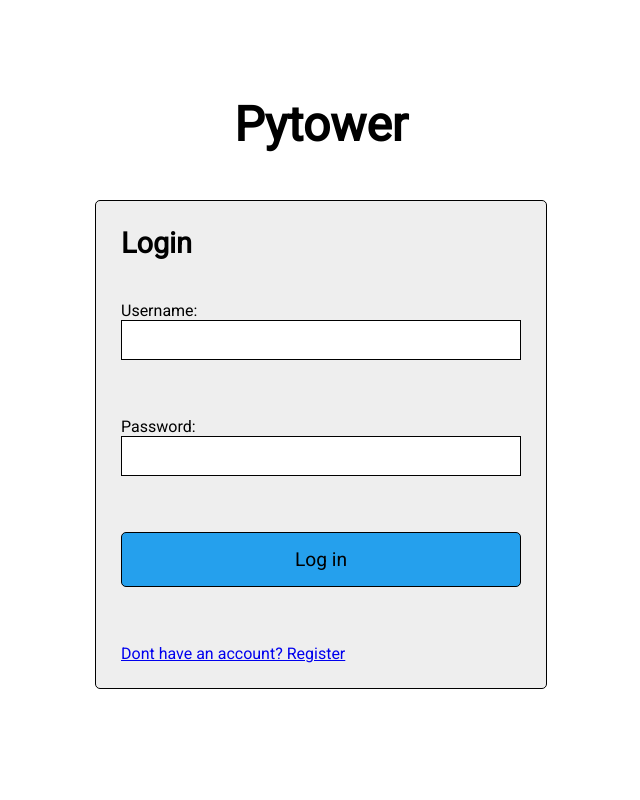
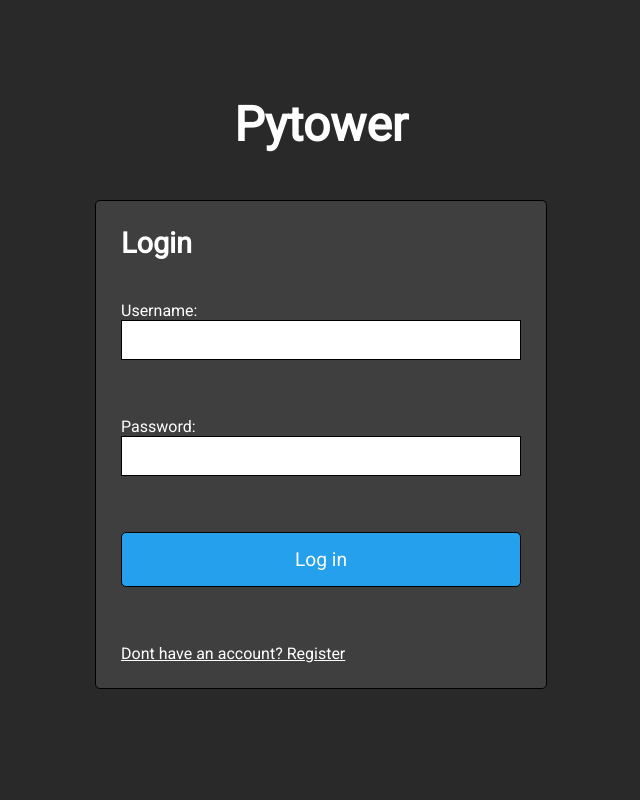
Before and after one commit to ayunas/pytower, a Django app: page / in a window 1280 px wide. Shown: the whole page, without its empty margins (319-959 px from the left). Run offline with Django 3.2, Linux system fonts and the light colour scheme.

Commit message:
Added dark theme css

```diff
--- a/tower_app/templates/auth/login.html
+++ b/tower_app/templates/auth/login.html
@@ -6,10 +6,11 @@
         <style>
             * {
                 font-family: 'Roboto', sans-serif;
+                color: white;
             }
             html {
                 height: 100%;
-                background-color: white;
+                background-color: #292929;
             }
             body {
                 height: 100%;
@@ -33,7 +34,7 @@
                 border: 1px solid black;
                 padding: 25px;
                 border-radius: 5px;
-                background-color: #eee;
+                background-color: rgba(255, 255, 255, .1);
             }
             input {
                 margin-bottom: 25px;
@@ -41,6 +42,7 @@
                 outline: 0;
                 border: 1px solid black;
                 padding: 5px;
+                color: black;
             }
             button {
                 margin-top: 15px;
--- a/tower_app/templates/auth/register.html
+++ b/tower_app/templates/auth/register.html
@@ -6,10 +6,11 @@
         <style>
             * {
                 font-family: 'Roboto', sans-serif;
+                color: white;
             }
             html {
                 height: 100%;
-                background-color: white;
+                background-color: #292929;
             }
             body {
                 height: 100%;
@@ -33,7 +34,7 @@
                 border: 1px solid black;
                 padding: 25px;
                 border-radius: 5px;
-                background-color: #eee;
+                background-color: rgba(255, 255, 255, .1);
             }
             input {
                 margin-bottom: 25px;
@@ -41,6 +42,7 @@
                 outline: 0;
                 border: 1px solid black;
                 padding: 5px;
+                color: black;
             }
             button {
                 margin-top: 15px;
```
